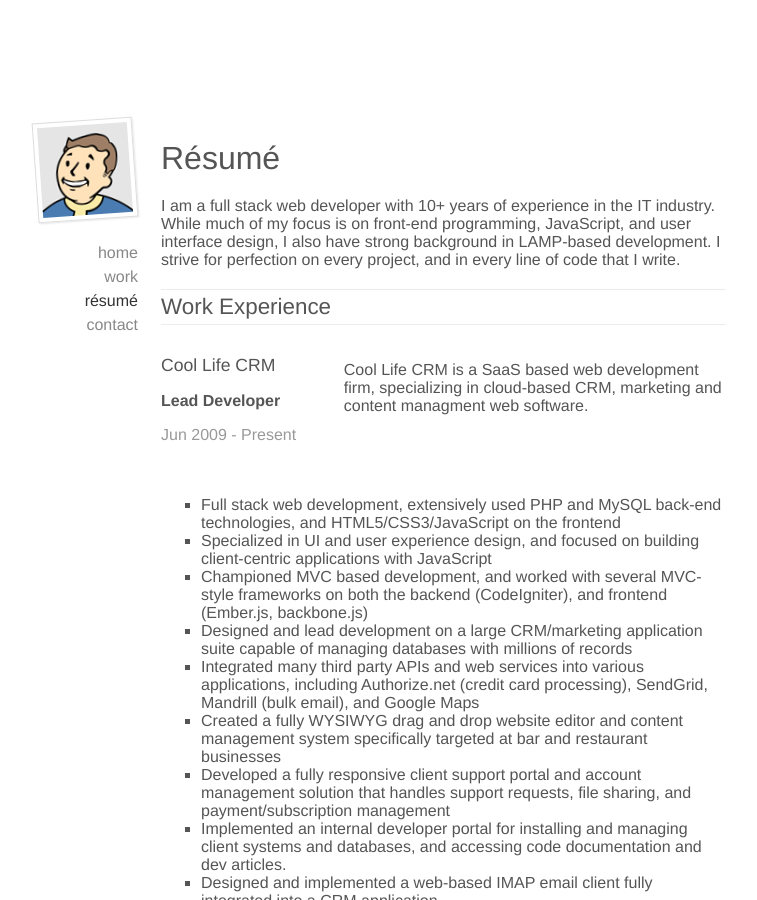
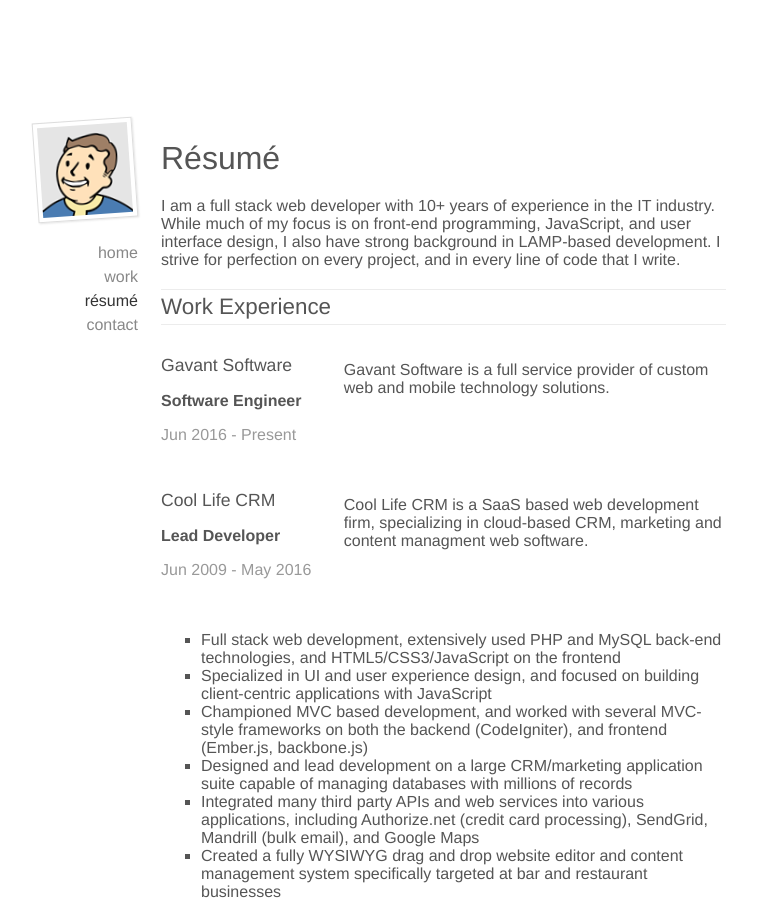
Before and after one commit to billdami/billdami.github.io, a Jekyll site: the page built from resume/index.html, in a window 1280 px wide and 900 px high. Shown: the whole window, without its empty margins (264-1021 px from the left). Built offline with Jekyll 4.4.1, drawn with Linux system fonts in a browser that asks for light colours.

Commit message:
updated current employment status

```diff
--- a/index.html
+++ b/index.html
@@ -6,6 +6,6 @@
 
 <h1 class="page-heading">Hi, I'm Bill.</h1>
 <p>
-    I am a web developer based in New York's Capital Region. I serve as lead developer at <a href="http://www.coollifecrm.com">Cool Life CRM</a>, and work on several personal projects as well. I have a passion for front-end development, and much of my time is spent crafting pixel perfect UIs and intuitive user experiences.
+    I am a web developer based in New York's Capital Region. I am a software engineer at <a href="http://www.gavant.com">Gavant Software</a>, and work on several personal projects as well. I have a passion for front-end development, and much of my time is spent crafting pixel perfect UIs and intuitive user experiences.
 </p>
 {% include social-btns.html %}
--- a/resume/index.html
+++ b/resume/index.html
@@ -8,9 +8,19 @@
 <h2 class="resume-sec-head">Work Experience</h2>
 <div class="row">
     <div class="col-5">
+        <h5>Gavant Software</h5>
+        <p><strong>Software Engineer</strong></p>
+        <p class="text-muted">Jun 2016 - Present</p>
+    </div>
+    <div class="col-11">
+        <p>Gavant Software is a full service provider of custom web and mobile technology solutions.</p>
+    </div>
+</div>
+<div class="row">
+    <div class="col-5">
         <h5>Cool Life CRM</h5>
         <p><strong>Lead Developer</strong></p>
-        <p class="text-muted">Jun 2009 - Present</p>
+        <p class="text-muted">Jun 2009 - May 2016</p>
     </div>
     <div class="col-11">
         <p>Cool Life CRM is a SaaS based web development firm, specializing in cloud-based CRM, marketing and content managment web software.</p>
```
